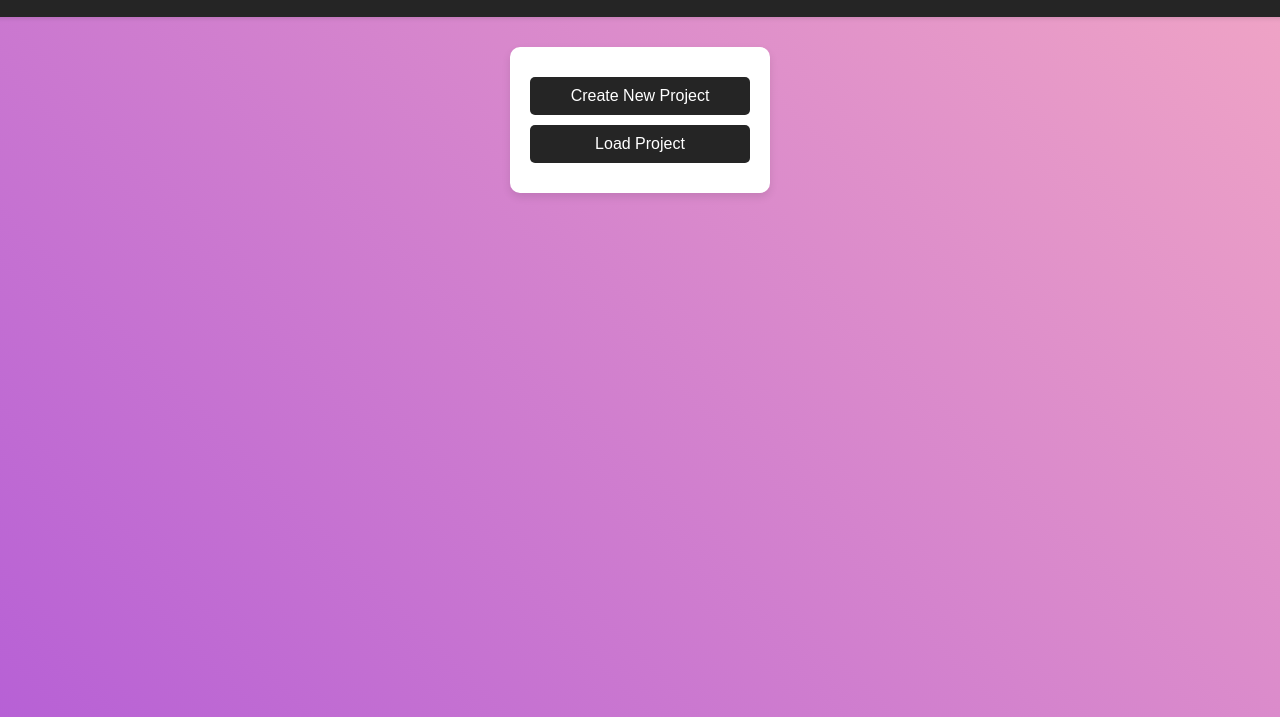
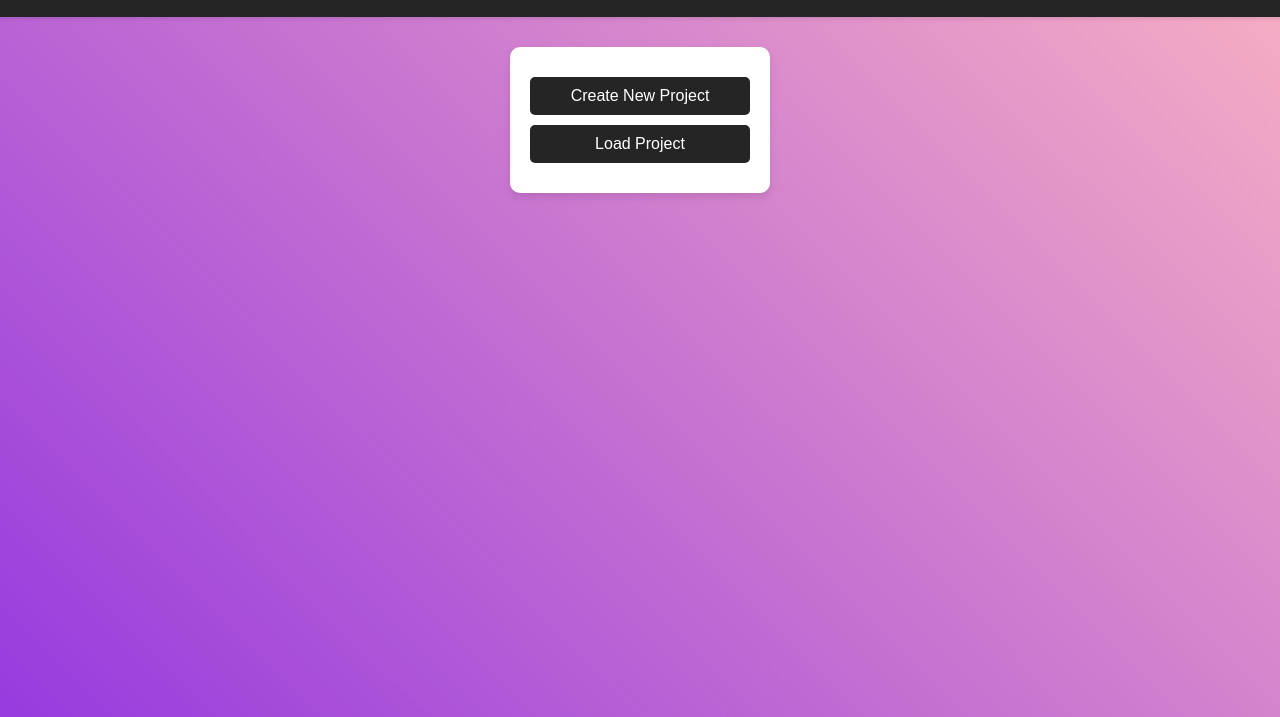
Before and after one commit to january-msemakweli/jGPS, a browser extension: page index.html in a window 1280 px wide. Shown: the part 83-800 px from the top of the page. Drawn offline with Linux system fonts and the light colour scheme.

Commit message:
Update style.css
Signed-off-by: January G. Msemakweli <msemakwelijanuary@gmail.com>

```diff
--- a/style.css
+++ b/style.css
@@ -10,7 +10,7 @@ body {
 
   /* Add animation for background color */
   background: linear-gradient(45deg, #ff69b4, #8a2be2, #ffb6c1, #9370db);
-  background-size: 800% 800%;
+  background-size: 400% 800%;
   animation: animateBackground 8s ease infinite;
 }
 
```
